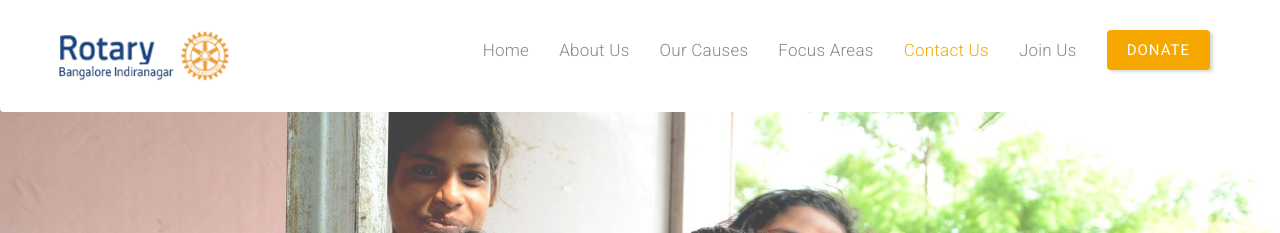
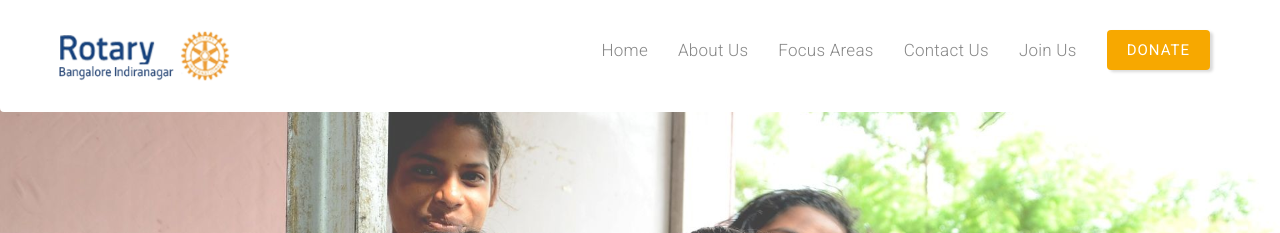
Before and after one commit to sharathdt/rtry, a Jekyll site: the page built from index.html, in a window 1280 px wide. Shown: the top 233 px of the page. Built offline with Jekyll 4.4.1, drawn with Linux system fonts in a browser that asks for light colours; some web fonts are replaced.

Commit message:
menu updates

```diff
--- a/_includes/header.html
+++ b/_includes/header.html
@@ -11,33 +11,20 @@
                                 <button type="button" class="navbar-toggle collapsed" data-toggle="collapse" data-target="#navigation">
                                     <i class="ion-ios-more-outline"></i>
                                 </button>
-                                <a class="navbar-brand" href="index.html">
+                                <a class="navbar-brand" href="{{site.baseurl}}/">
                                     <img width="180" src="{{site.baseurl}}/images/rotary-indiranagar-logo.png" alt="{{site.data.data.information.title}}">         <!-- Replace with your logo -->
                                 </a>
                             </div>
                             <div class="collapse navbar-collapse navbar-right" id="navigation">
                                 <ul class="nav navbar-nav">          <!-- Menu -->
-                                    <li>
-                                        <a href="#home" class="scroll-link">Home</a>          <!-- Menu Item -->
-                                    </li>
-                                    <li>
-                                        <a href="#about" class="scroll-link">About Us</a>          <!-- Menu Item -->
-                                    </li>
-                                    <li>
-                                        <a href="#projects" class="scroll-link">Our Causes</a>          <!-- Menu Item -->
-                                    </li>
-                                    <li>
-                                        <a href="#our-focus" class="scroll-link">Focus Areas</a>          <!-- Menu Item -->
-                                    </li>
+                                   {% for item in site.data.data.menus %}
+                                   <li>
+                                       <a href="{{site.baseurl}}/{{item.link}}" class="scroll-link">{{item.title}}</a>
+                                   </li>
+                                   {% endfor %}
 
                                     <li>
-                                        <a href="#contact" class="scroll-link">Contact Us</a>          <!-- Menu Item -->
-                                    </li>
-                                     <li>
-                                        <a href="join-us.html" >Join Us</a>          <!-- Menu Item -->
-                                    </li>
-                                    <li>
-                                        <a href="#pricing" class="btn-menu scroll-link">Donate</a>          <!-- Menu Button -->
+                                        <a href="{{site.baseurl}}/donate.html" class="btn-menu scroll-link">Donate</a>          <!-- Menu Button -->
                                     </li>
 
                                 </ul>
--- a/_layouts/default.html
+++ b/_layouts/default.html
@@ -2,7 +2,7 @@
 ---
 
 <!DOCTYPE html>
-<html lang="en" id="home">
+<html lang="en">
 
 {% include head.html %}
 
--- a/_sass/custom.scss
+++ b/_sass/custom.scss
@@ -165,3 +165,6 @@
         padding-top: 150px;
     }
 }
+.underline {
+    text-decoration: underline;
+}
```
Also changed, not shown: _data/data.yml (+18 -0 lines), join-us.html (+20 -2 lines), images/networkingmap--1000.png (added).
